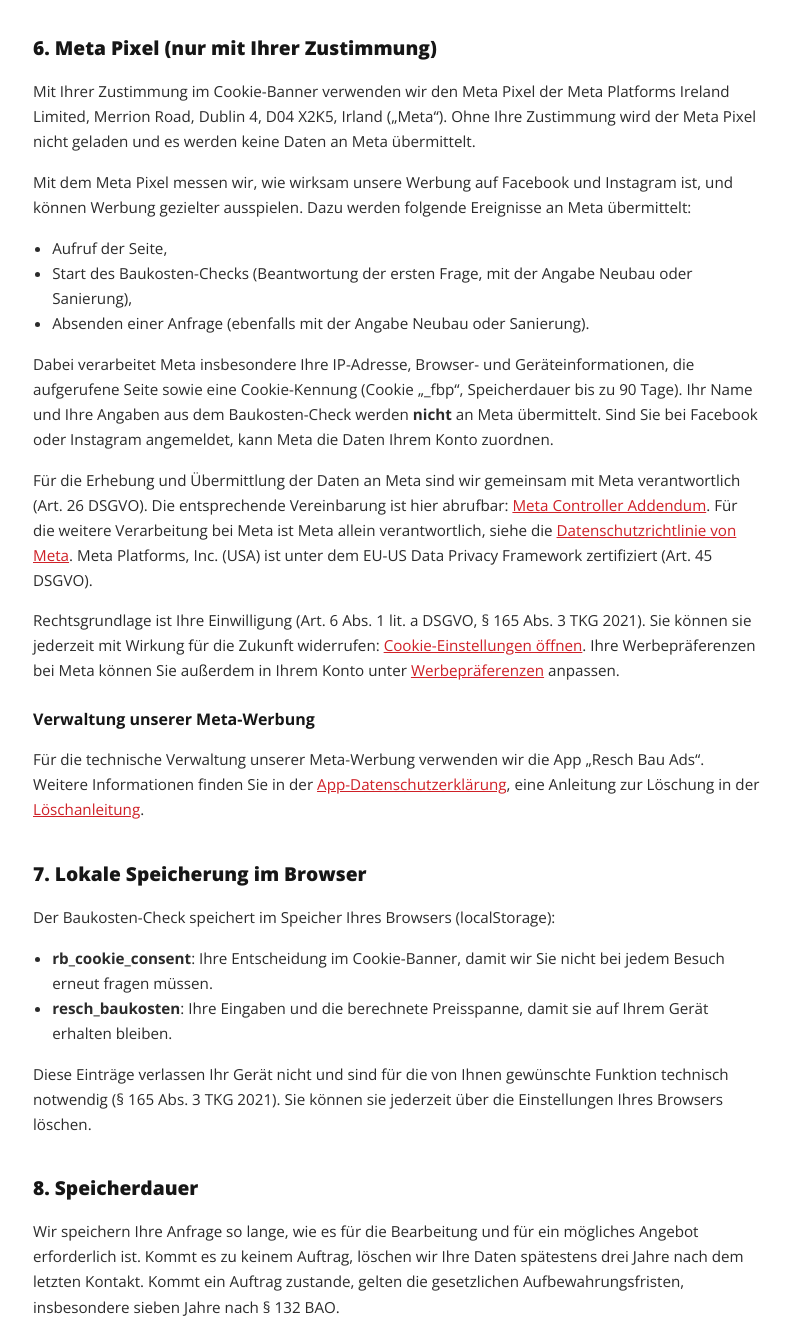
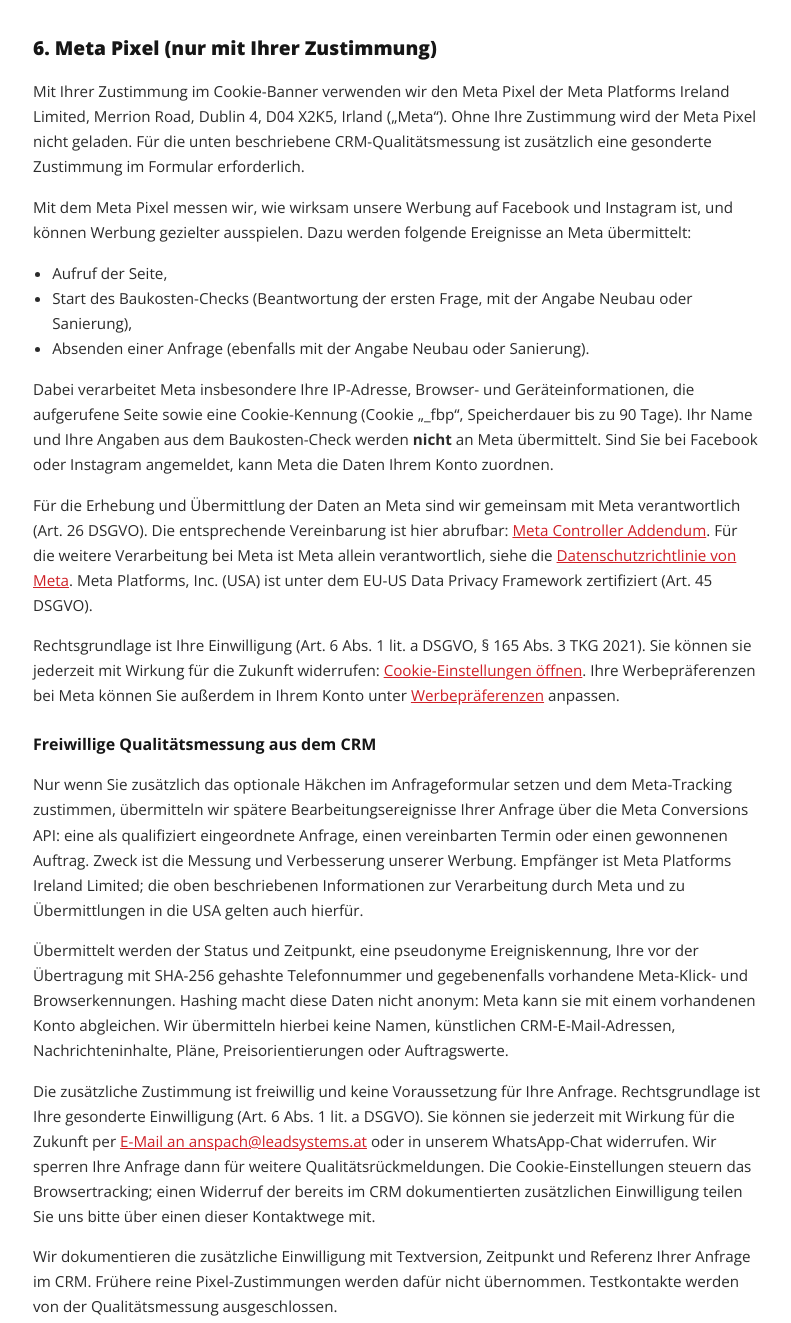
Before and after one commit to MatthiasLipp/Reschbau_similar_to_mainpage, a plain HTML site: page datenschutz.html in a window 1280 px wide. Shown: the part 2750-4073 px from the top of the page, without its empty margins (243-1034 px from the left). Drawn offline with Linux system fonts and the light colour scheme.

Commit message:
Add optional consent for CRM lead quality measurement

```diff
--- a/datenschutz.html
+++ b/datenschutz.html
@@ -87,7 +87,7 @@
   <p>Anbieter von WhatsApp ist die WhatsApp Ireland Limited, Merrion Road, Dublin 4, D04 X2K5, Irland. Nachrichteninhalte sind Ende-zu-Ende-verschlüsselt. WhatsApp selbst verarbeitet jedoch Metadaten (z.&nbsp;B. Telefonnummer, Zeitpunkt), unter Umständen auch in den USA. Für diese Verarbeitung gilt die <a href="https://www.whatsapp.com/legal/privacy-policy-eea" target="_blank" rel="noopener">Datenschutzrichtlinie von WhatsApp</a>. Wenn Sie WhatsApp nicht nutzen möchten, schreiben Sie uns bitte per E-Mail oder Post (siehe Punkt 1).</p>
 
   <h2>6. Meta Pixel (nur mit Ihrer Zustimmung)</h2>
-  <p>Mit Ihrer Zustimmung im Cookie-Banner verwenden wir den Meta Pixel der Meta Platforms Ireland Limited, Merrion Road, Dublin 4, D04 X2K5, Irland („Meta“). Ohne Ihre Zustimmung wird der Meta Pixel nicht geladen und es werden keine Daten an Meta übermittelt.</p>
+  <p>Mit Ihrer Zustimmung im Cookie-Banner verwenden wir den Meta Pixel der Meta Platforms Ireland Limited, Merrion Road, Dublin 4, D04 X2K5, Irland („Meta“). Ohne Ihre Zustimmung wird der Meta Pixel nicht geladen. Für die unten beschriebene CRM-Qualitätsmessung ist zusätzlich eine gesonderte Zustimmung im Formular erforderlich.</p>
   <p>Mit dem Meta Pixel messen wir, wie wirksam unsere Werbung auf Facebook und Instagram ist, und können Werbung gezielter ausspielen. Dazu werden folgende Ereignisse an Meta übermittelt:</p>
   <ul>
     <li>Aufruf der Seite,</li>
@@ -97,6 +97,11 @@
   <p>Dabei verarbeitet Meta insbesondere Ihre IP-Adresse, Browser- und Geräteinformationen, die aufgerufene Seite sowie eine Cookie-Kennung (Cookie „_fbp“, Speicherdauer bis zu 90 Tage). Ihr Name und Ihre Angaben aus dem Baukosten-Check werden <strong>nicht</strong> an Meta übermittelt. Sind Sie bei Facebook oder Instagram angemeldet, kann Meta die Daten Ihrem Konto zuordnen.</p>
   <p>Für die Erhebung und Übermittlung der Daten an Meta sind wir gemeinsam mit Meta verantwortlich (Art.&nbsp;26 DSGVO). Die entsprechende Vereinbarung ist hier abrufbar: <a href="https://www.facebook.com/legal/controller_addendum" target="_blank" rel="noopener">Meta Controller Addendum</a>. Für die weitere Verarbeitung bei Meta ist Meta allein verantwortlich, siehe die <a href="https://www.facebook.com/privacy/policy/" target="_blank" rel="noopener">Datenschutzrichtlinie von Meta</a>. Meta Platforms, Inc. (USA) ist unter dem EU-US Data Privacy Framework zertifiziert (Art.&nbsp;45 DSGVO).</p>
   <p>Rechtsgrundlage ist Ihre Einwilligung (Art.&nbsp;6 Abs.&nbsp;1 lit.&nbsp;a DSGVO, § 165 Abs.&nbsp;3 TKG 2021). Sie können sie jederzeit mit Wirkung für die Zukunft widerrufen: <button type="button" class="link" id="cookieSettings">Cookie-Einstellungen öffnen</button>. Ihre Werbepräferenzen bei Meta können Sie außerdem in Ihrem Konto unter <a href="https://www.facebook.com/adpreferences" target="_blank" rel="noopener">Werbepräferenzen</a> anpassen.</p>
+  <h3 id="crm-meta">Freiwillige Qualitätsmessung aus dem CRM</h3>
+  <p>Nur wenn Sie zusätzlich das optionale Häkchen im Anfrageformular setzen und dem Meta-Tracking zustimmen, übermitteln wir spätere Bearbeitungsereignisse Ihrer Anfrage über die Meta Conversions API: eine als qualifiziert eingeordnete Anfrage, einen vereinbarten Termin oder einen gewonnenen Auftrag. Zweck ist die Messung und Verbesserung unserer Werbung. Empfänger ist Meta Platforms Ireland Limited; die oben beschriebenen Informationen zur Verarbeitung durch Meta und zu Übermittlungen in die USA gelten auch hierfür.</p>
+  <p>Übermittelt werden der Status und Zeitpunkt, eine pseudonyme Ereigniskennung, Ihre vor der Übertragung mit SHA-256 gehashte Telefonnummer und gegebenenfalls vorhandene Meta-Klick- und Browserkennungen. Hashing macht diese Daten nicht anonym: Meta kann sie mit einem vorhandenen Konto abgleichen. Wir übermitteln hierbei keine Namen, künstlichen CRM-E-Mail-Adressen, Nachrichteninhalte, Pläne, Preisorientierungen oder Auftragswerte.</p>
+  <p>Die zusätzliche Zustimmung ist freiwillig und keine Voraussetzung für Ihre Anfrage. Rechtsgrundlage ist Ihre gesonderte Einwilligung (Art.&nbsp;6 Abs.&nbsp;1 lit.&nbsp;a DSGVO). Sie können sie jederzeit mit Wirkung für die Zukunft per <a href="mailto:anspach@leadsystems.at?subject=Widerruf%20Meta-Qualit%C3%A4tsmessung">E-Mail an anspach@leadsystems.at</a> oder in unserem WhatsApp-Chat widerrufen. Wir sperren Ihre Anfrage dann für weitere Qualitätsrückmeldungen. Die Cookie-Einstellungen steuern das Browsertracking; einen Widerruf der bereits im CRM dokumentierten zusätzlichen Einwilligung teilen Sie uns bitte über einen dieser Kontaktwege mit.</p>
+  <p>Wir dokumentieren die zusätzliche Einwilligung mit Textversion, Zeitpunkt und Referenz Ihrer Anfrage im CRM. Frühere reine Pixel-Zustimmungen werden dafür nicht übernommen. Testkontakte werden von der Qualitätsmessung ausgeschlossen.</p>
   <h3>Verwaltung unserer Meta-Werbung</h3>
   <p>Für die technische Verwaltung unserer Meta-Werbung verwenden wir die App „Resch Bau Ads“. Weitere Informationen finden Sie in der <a href="app-datenschutz.html">App-Datenschutzerklärung</a>, eine Anleitung zur Löschung in der <a href="app-datenloeschung.html">Löschanleitung</a>.</p>
 
```
Also changed, not shown: index.html (+2 -2 lines).
